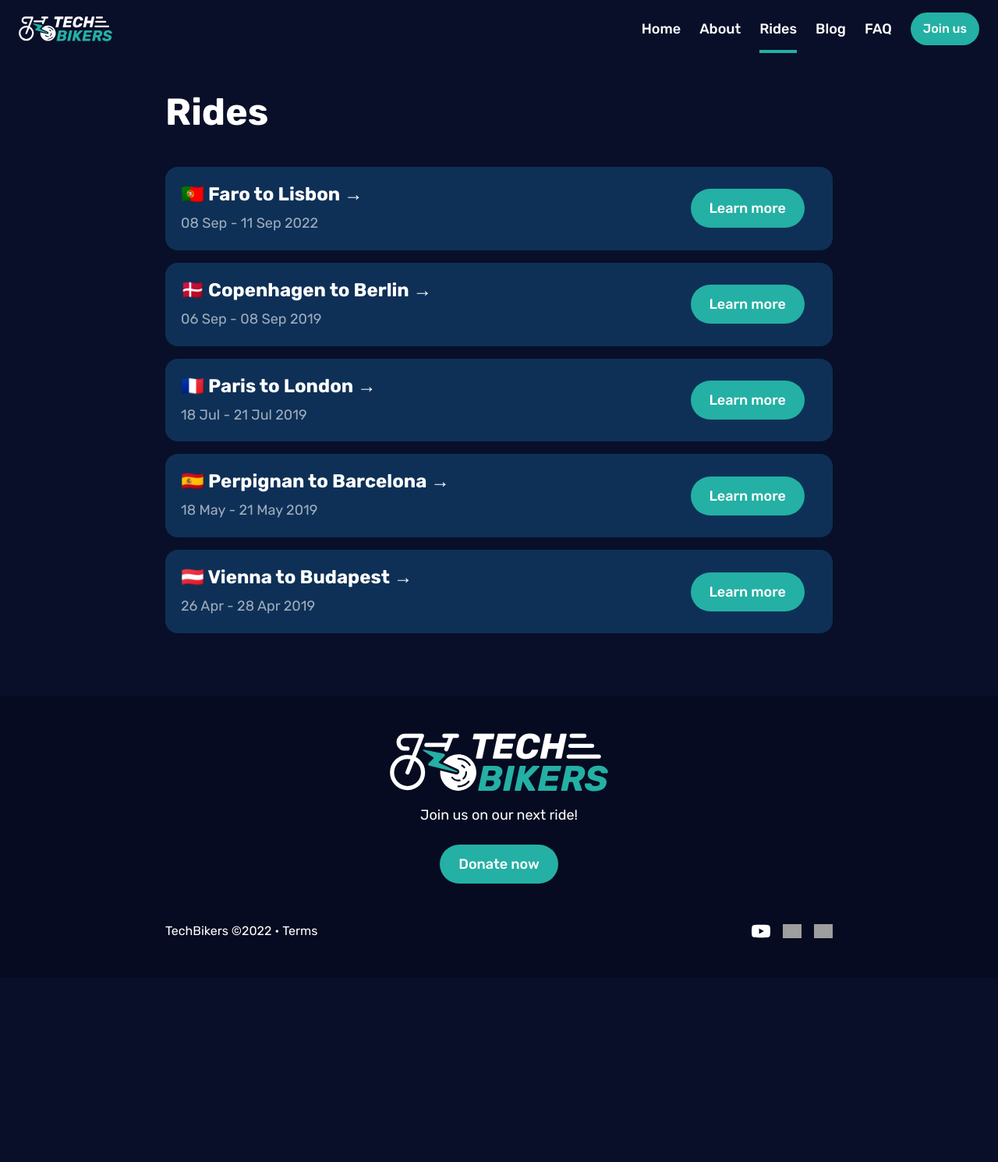
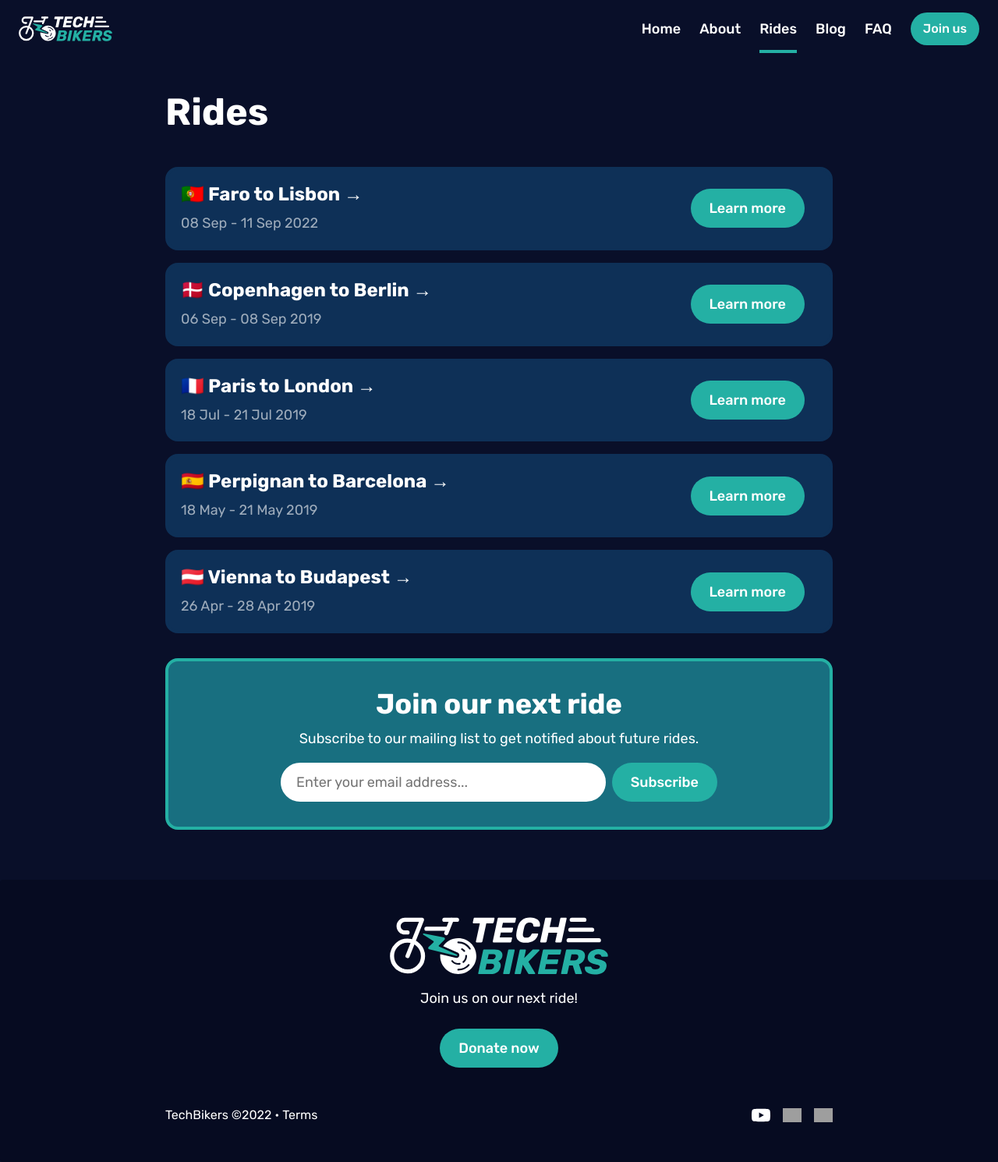
Before and after one commit to matthewcobb/techbikers, a Jekyll site: the page built from rides.html, in a window 1280 px wide. Shown: the whole page at 78% size. Built offline with Jekyll 4.4.1, drawn with Linux system fonts in a browser that asks for light colours; before the commit the page ends 1254 px from its top, so only the background shows below that; grey boxes are pictures that could not be loaded.

Commit message:
Add mailchimp signup form

```diff
--- /dev/null
+++ b/_includes/mailchimp.html
@@ -0,0 +1,21 @@
+<div class="panel active lg text-center post space-top-xs-lg">
+  <h2>Join our next ride</h2>
+  <p>
+    Subscribe to our mailing list to get notified about future rides.
+  </p>
+
+  <form class="mailchimp" action="https://techbikers.us21.list-manage.com/subscribe/post" method="POST">
+    <input type="hidden" name="u" value="e1f4c6a6796201aecb0dbd6a6">
+    <input type="hidden" name="id" value="f2dceceeed">
+
+    <div class="grid gutter-xs-sm space-top-xs-md">
+      <div class="cell">
+        <input type="email" placeholder="Enter your email address..." autocapitalize="off" autocorrect="off" name="MERGE0" id="MERGE0" required>
+      </div>
+      <div class="cell-shrink">
+        <input type="submit" class="btn-theme btn-full-mob" name="submit" value="Subscribe">
+      </div>
+    </div>
+
+  </form>
+</div>
--- /dev/null
+++ b/_sass/_form.scss
@@ -0,0 +1,29 @@
+form {
+  input[type="text"], input[type="email"] {
+    width: 100%;
+    display: block;
+    padding: 12px 18px;
+    font-size: 18px;
+    box-sizing: border-box;
+    border-radius: $_5em;
+    border: 2px solid $white-base;
+    font-family: 'Rubik', sans-serif;
+    &:focus {
+      border-color: $theme-fade;
+    }
+  }
+
+  label {
+    font-size: 14px;
+    color: $white-base;
+    text-transform: uppercase;
+    .asterix {
+      color: $theme-fade;
+    }
+  }
+}
+
+.mailchimp {
+  max-width: 560px;
+  margin: 0 auto;
+}
--- a/_sass/_panel.scss
+++ b/_sass/_panel.scss
@@ -9,6 +9,11 @@
   &.active {
     background: $theme-2fade;
     border: 4px solid $theme-fade;
+  }
+  &.lg {
+    @include bp(md) {
+      padding: $_4em;
+    }
   }
 }
 
--- a/rides.html
+++ b/rides.html
@@ -21,5 +21,7 @@ title: Rides
     {% for ride in site.rides reversed %}
       {% include ride.html %}
     {% endfor %}
+
+    {% include mailchimp.html %}
   </div>
 </section>
--- a/style.scss
+++ b/style.scss
@@ -10,3 +10,4 @@
 @import "buttons";
 @import "panel";
 @import "nav";
+@import "form";
```
